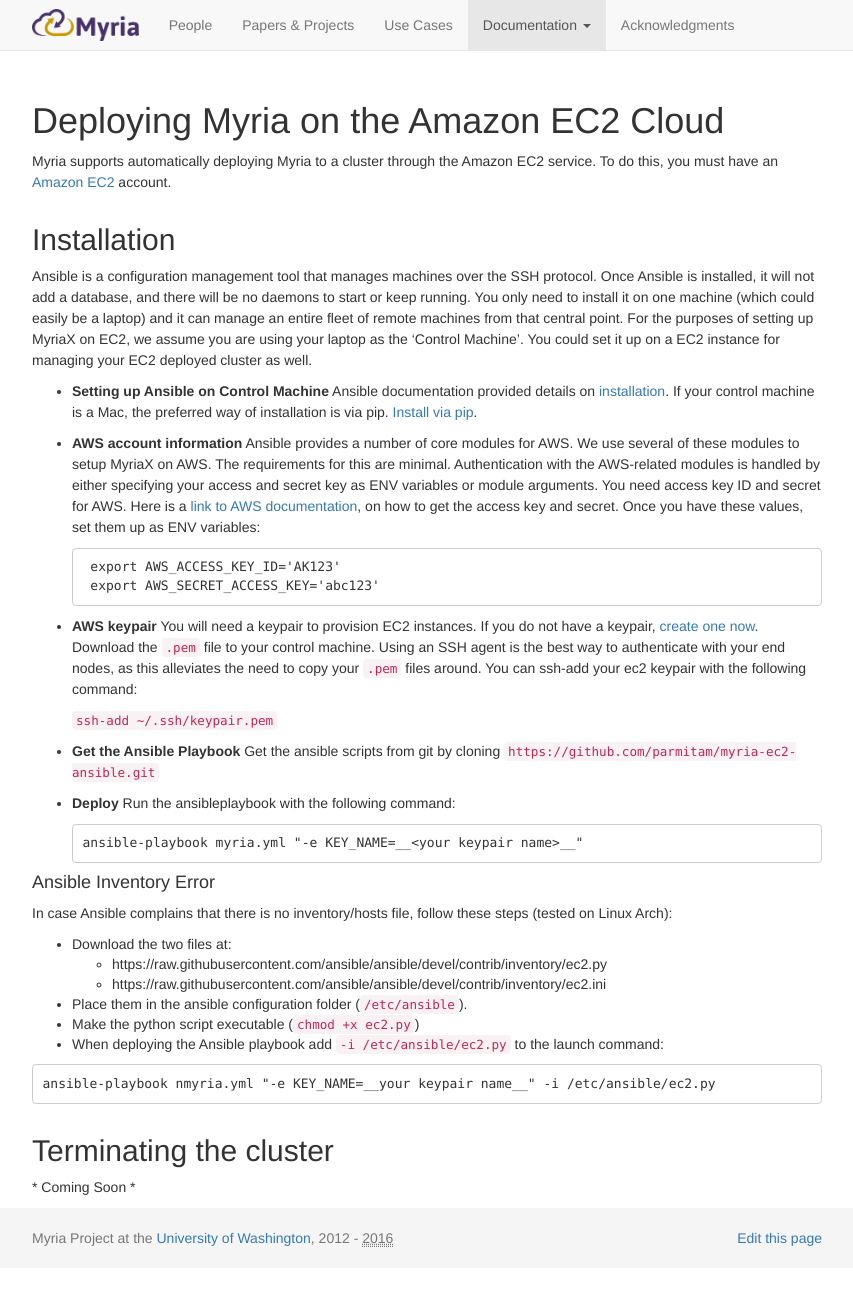
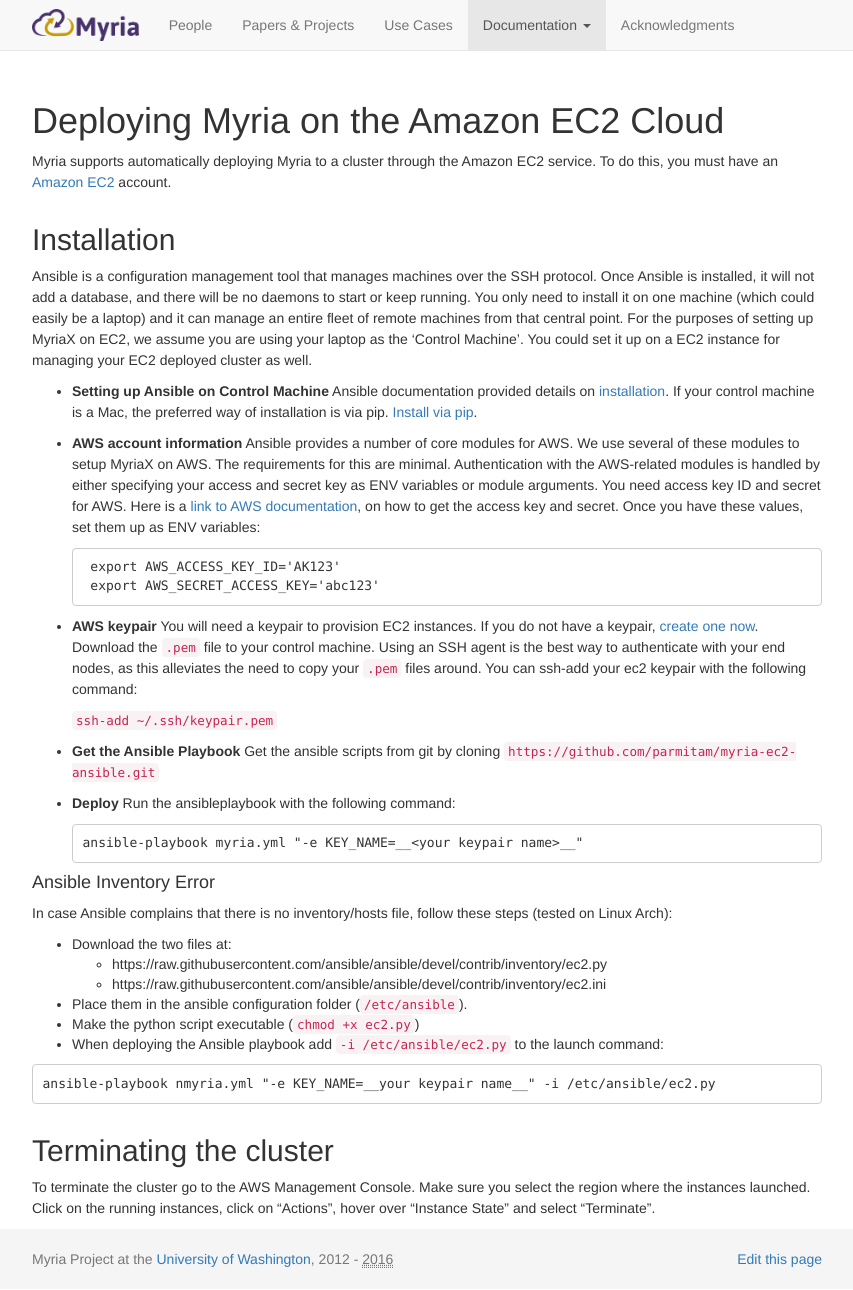
Before and after one commit to uwescience/myria-website, a Jekyll site: the page built from docs/myria-ec2.markdown, in a window 1280 px wide. Shown: the whole page, without its empty margins (213-1066 px from the left). Built offline with Jekyll 4.4.1, drawn with Linux system fonts in a browser that asks for light colours; nearby versions of some CDN libraries; Markdown is read by kramdown in place of the engine named in the settings; before the commit the page ends 1269 px from its top, so only the background shows below that.

Commit message:
Update myria-ec2.markdown

```diff
--- a/docs/myria-ec2.markdown
+++ b/docs/myria-ec2.markdown
@@ -61,4 +61,4 @@
 
 ## Terminating the cluster
 
-\* Coming Soon *
+To terminate the cluster go to the AWS Management Console. Make sure you select the region where the instances launched. Click on the running instances, click on "Actions", hover over "Instance State" and select "Terminate".
```
